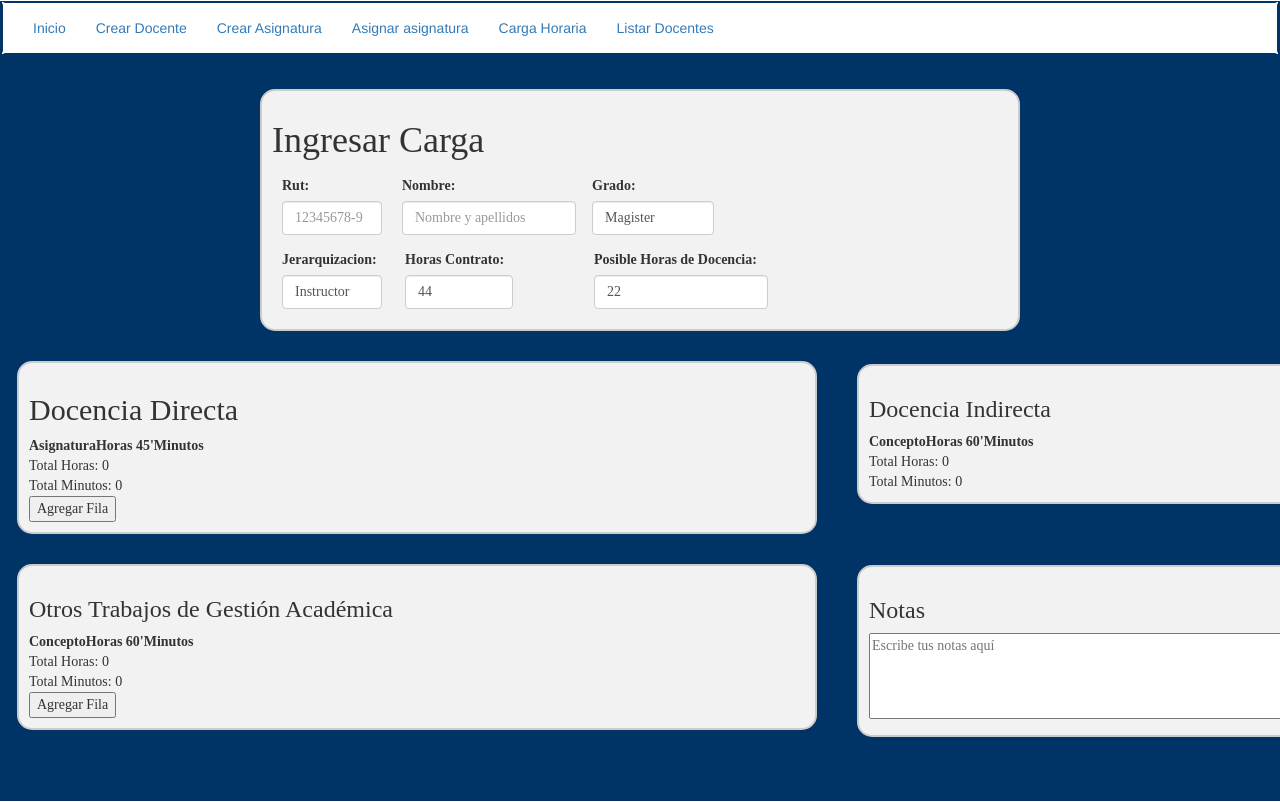
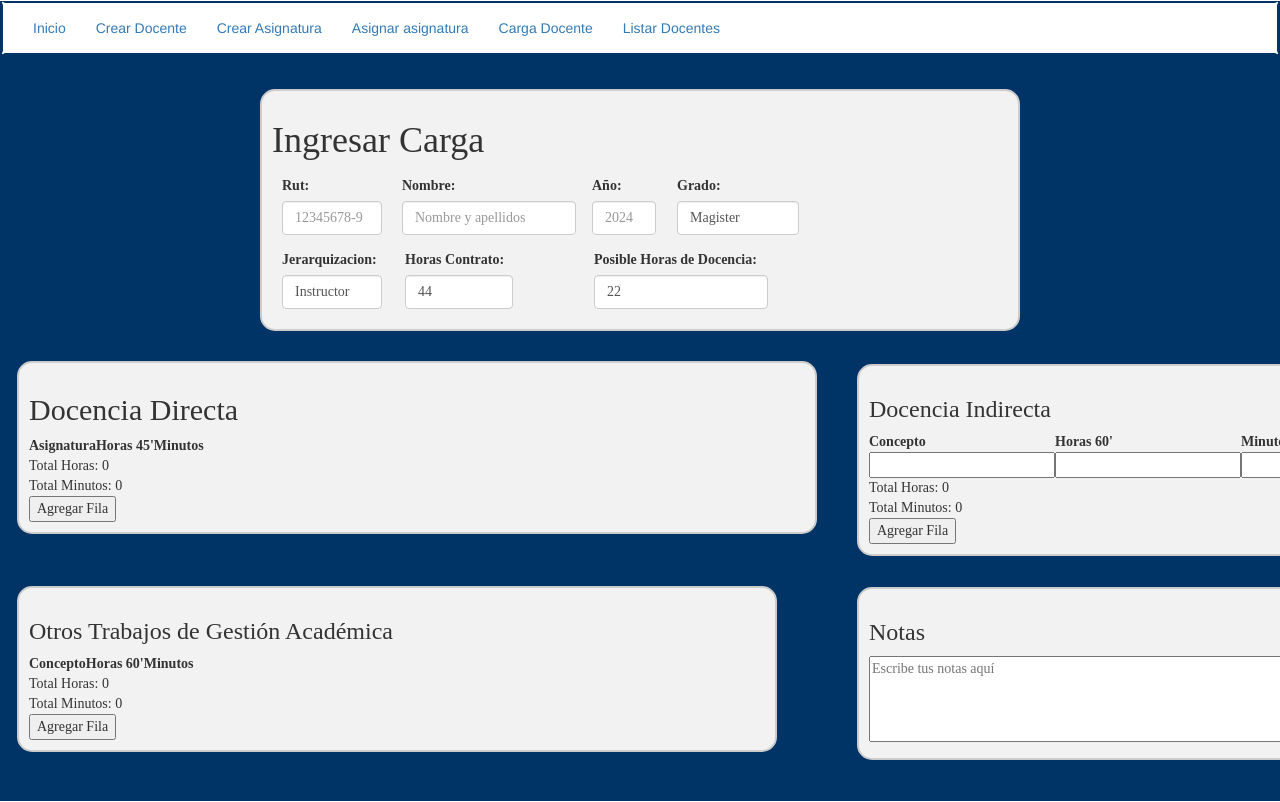
Before and after one commit to Flagos21/CDT-CargaAcademica, an Angular app: page /carga-horaria in a window 1280 px wide. Shown: the top 802 px of the page. Built offline with nearby package versions, Linux system fonts and the light colour scheme.

Commit message:
carga academica 2.3

```diff
--- a/src/app/Componentes/barnav/barnav.component.html
+++ b/src/app/Componentes/barnav/barnav.component.html
@@ -15,7 +15,7 @@
         <li><a class="button" routerLink="/profesor"> Crear Docente</a></li>
         <li><a class="button" routerLink="/crear-asignatura"> Crear Asignatura</a></li>
         <li><a class="button" routerLink="/asignar-asignatura">Asignar asignatura</a></li>
-        <li><a class="button" routerLink="/carga-horaria">Carga Horaria</a></li>
+        <li><a class="button" routerLink="/carga-horaria">Carga Docente</a></li>
         <li><a class="button" routerLink="/">Listar Docentes</a></li>
       </ul>
 
--- a/src/app/Componentes/carga-horaria/carga-horaria.component.css
+++ b/src/app/Componentes/carga-horaria/carga-horaria.component.css
@@ -7,6 +7,7 @@ body {
   display: flex; /* Añadido */
   flex-direction: column; /* Añadido */
   /*align-items: center; /* Añadido */
+  justify-content: flex-start;
 }
 
 /* Estilos para los campos de información */
@@ -19,6 +20,12 @@ body {
   padding: 10px;
   border: 2px solid #ccc;
   border-radius: 15px;
+}
+
+.flex-container {
+  display: flex;
+  flex-wrap: wrap;
+  justify-content: space-between;
 }
 
 .containerflex1 {
@@ -85,11 +92,19 @@ body {
   margin-left: 5px;
 }
 
+.año-item {
+  width: 10%;
+  padding: 5px;
+  margin-bottom: 5px;
+  margin-left: 315px;
+  margin-top: -74px;
+}
+
 .grado-item {
   width: 18%;
   padding: 5px;
   margin-bottom: 5px;
-  margin-left: 315px;
+  margin-left: 400px;
   margin-top: -74px;
 }
 
--- a/src/app/Componentes/carga-horaria/carga-horaria.component.html
+++ b/src/app/Componentes/carga-horaria/carga-horaria.component.html
@@ -22,7 +22,12 @@
 
             <div class="nombre-item">
                 <label for="nombre">Nombre:</label>
-                <input type="text" id="nombre" class="form-control" placeholder="Nombre y apellidos">
+                <input type="text" id="nombre" class="form-control" placeholder="Nombre y apellidos" autocomplete="off">
+            </div>
+
+            <div class="año-item">
+                <label for="año-item">Año:</label>
+                <input type="text" id="año" class="form-control" placeholder="2024">
             </div>
 
             <div class="grado-item">
@@ -46,7 +51,7 @@
             </div>
         </div>
     </form>
-
+    <div class="flex-container">
     <form>
         <div class="containerflex1">
             <h2>Docencia Directa</h2>
@@ -67,9 +72,7 @@
             <div id="totalMinutos">Total Minutos: <span id="totalMinutosValor">0</span></div>
             <button type="button" class="add-btn" (click)="agregarFila('asignaturasTable')">Agregar Fila</button>
         </div>
-    </form>
 
-    <form>
         <div class="containerflex2">
             <h3>Docencia Indirecta</h3>
             <table id="asignaturasTable1">
@@ -84,9 +87,19 @@
                 <tbody id="asignaturas-body">
                     <!-- Aquí se agregarán las filas dinámicamente -->
                 </tbody>
+                <tbody>
+                    <!-- Filas de la tabla de docencia indirecta -->
+                    <!-- <tr *ngFor="let fila of filasIndirecta; let i = index">
+                        <td><input type="text" name="asignatura" [(ngModel)]="fila.asignatura"></td>
+                        <td><input type="number" name="horas" min="0" [(ngModel)]="fila.horas"></td>
+                        <td><input type="number" name="minutos" min="0" max="59" [(ngModel)]="fila.minutos"></td>
+                        <td><button type="button" (click)="eliminarFilaIndirecta(i)">Eliminar</button></td>
+                    </tr> -->
+                </tbody>
             </table>
             <div id="totalHoras">Total Horas: <span id="totalHorasValor">0</span></div>
             <div id="totalMinutos">Total Minutos: <span id="totalMinutosValor">0</span></div>
+            <button type="button" (click)="agregarFilaIndirecta()">Agregar Fila</button>
         </div>
     </form>
 
@@ -118,5 +131,6 @@
             <textarea rows="4" cols="50" placeholder="Escribe tus notas aquí"></textarea>
         </div>
     </form>
+    </div>
 </body>
 </html>
--- a/src/app/Componentes/carga-horaria/carga-horaria.component.ts
+++ b/src/app/Componentes/carga-horaria/carga-horaria.component.ts
@@ -1,5 +1,6 @@
-import { Component } from '@angular/core';
+import { Component} from '@angular/core';
 import { BarnavComponent } from '../barnav/barnav.component';
+import { BackendService } from './server';
 
 @Component({
     selector: 'app-carga-horaria',
@@ -9,6 +10,51 @@ import { BarnavComponent } from '../barnav/barnav.component';
     imports: [BarnavComponent]
 })
 export class CargaHorariaComponent {
+
+    constructor(private backendService: BackendService) { }
+
+    buscarDatos() {
+        const rut = '12345678-9'; // Obtener rut del formulario
+        const nombre = 'Nombre Apellido'; // Obtener nombre del formulario
+        const año = '2024'; // Obtener año del formulario
+
+        this.backendService.buscarDatos(rut, nombre, año).subscribe(
+          (datos: any) => {
+            console.log('Datos encontrados:', datos);
+            // Actualizar los campos del formulario con los datos encontrados
+          },
+          (error: Error) => {
+            console.error('Error al buscar datos:', error);
+          }
+        );
+      }
+
+
+  guardarDatosCarga() {
+    const datos = {
+      rut: '12345678-9',
+      nombre: 'Nombre Apellido',
+      año: '2024',
+      grado: 'Magister',
+      jerarquizacion: 'Instructor',
+      horascontrato: '44',
+      PosibleHorasDeDocencia: '22',
+      asignaturas: [
+        // Aquí deberías incluir los datos de las asignaturas
+      ]
+    };
+
+    this.backendService.guardarCargaHoraria(datos).subscribe(
+      (response) => {
+        console.log('Datos de carga horaria guardados correctamente:', response);
+      },
+      (error) => {
+        console.error('Error al guardar datos de carga horaria:', error);
+      }
+    );
+  }
+
+    filasIndirecta: any[] = []; // Array para almacenar las filas de la tabla de docencia indirecta
 
     /*constructor() {
         // Event listeners para detectar cambios en los campos de rut y nombre
@@ -20,21 +66,29 @@ export class CargaHorariaComponent {
         const tbody = document.querySelector(`#${tablaId} tbody`);
         if (tbody) {
             const newRow = document.createElement('tr');
+            const uniqueId = Date.now(); // Generar un identificador único basado en el tiempo
+            newRow.dataset['id'] = uniqueId.toString(); // Asignar el identificador único a la fila
             newRow.innerHTML = `
                 <td><input type="text" name="asignatura"></td>
                 <td><input type="number" name="horas" min="0"></td>
                 <td><input type="number" name="minutos" min="0" max="59"></td>
-                <td><button type="button" class="remove-btn">Eliminar</button></td>
             `;
-            tbody.appendChild(newRow);
 
-            // Adjuntar evento de clic al botón "Eliminar"
+            // Verificar si es la tabla de docencia directa para agregar el botón "Eliminar"
+            if (tablaId === 'asignaturasTable') {
+                newRow.innerHTML += `<td><button type="button" class="remove-btn">Eliminar</button></td>`;
                 const deleteButton = newRow.querySelector('.remove-btn');
                 if (deleteButton) {
                     deleteButton.addEventListener('click', () => {
                         this.eliminarFila(newRow, tablaId);
                     });
                 }
+            } else {
+                // Si es docencia indirecta, no agregar el botón "Eliminar"
+                newRow.innerHTML += `<td></td>`;
+            }
+
+            tbody.appendChild(newRow);
 
             // Verificar si el contenedor es el de docencia directa o indirecta
             if (tablaId === 'asignaturasTable') {
@@ -42,38 +96,105 @@ export class CargaHorariaComponent {
                 const tbodyIndirecta = document.querySelector(`#asignaturasTable1 tbody`);
                 if (tbodyIndirecta) {
                     const newRowIndirecta = newRow.cloneNode(true) as HTMLElement;
+                    newRowIndirecta.dataset['id'] = uniqueId.toString(); // Asignar el mismo identificador único
                     tbodyIndirecta.appendChild(newRowIndirecta);
-
-                    // Adjuntar evento de clic al botón "Eliminar" en el contenedor de docencia indirecta
-                    const deleteButtonIndirecta = newRowIndirecta.querySelector('.remove-btn');
-                    if (deleteButtonIndirecta) {
-                        deleteButtonIndirecta.addEventListener('click', () => {
-                            this.eliminarFila(newRowIndirecta, 'asignaturasTable1');
-                        });
-                    }
                 }
             } else if (tablaId === 'asignaturasTable1') {
                 // Si es docencia indirecta, agregar la misma fila al contenedor de docencia directa
                 const tbodyDirecta = document.querySelector(`#asignaturasTable tbody`);
                 if (tbodyDirecta) {
                     const newRowDirecta = newRow.cloneNode(true) as HTMLElement;
+                    newRowDirecta.dataset['id'] = uniqueId.toString(); // Asignar el mismo identificador único
                     tbodyDirecta.appendChild(newRowDirecta);
-
-                    // Adjuntar evento de clic al botón "Eliminar" en el contenedor de docencia directa
-                    const deleteButtonDirecta = newRowDirecta.querySelector('.remove-btn');
-                    if (deleteButtonDirecta) {
-                        deleteButtonDirecta.addEventListener('click', () => {
-                            this.eliminarFila(newRowDirecta, 'asignaturasTable');
-                        });
-                    }
                 }
             }
         }
     }
 
+    agregarFilaIndirecta() {
+
+        const tablaId = 'asignaturasTable1';
+        const tbody = document.querySelector(`#${tablaId} tbody`);
+        if (tbody) {
+            const newRow = document.createElement('tr');
+            const uniqueId = Date.now(); // Generar un identificador único basado en el tiempo
+            newRow.dataset['id'] = uniqueId.toString(); // Asignar el identificador único a la fila
+            newRow.innerHTML = `
+                <td><input type="text" name="asignatura"></td>
+                <td><input type="number" name="horas" min="0"></td>
+                <td><input type="number" name="minutos" min="0" max="59"></td>
+                <td><button type="button" class="remove-btn">Eliminar</button></td>
+            `;
+
+            tbody.appendChild(newRow);
+
+            const deleteButton = newRow.querySelector('.remove-btn');
+            if (deleteButton) {
+                deleteButton.addEventListener('click', () => {
+                    this.eliminarFila(newRow, tablaId);
+                });
+            }
+        }
+
+        this.filasIndirecta.push({ asignatura: '', horas: 0, minutos: 0 });
+    }
+
+    ngOnInit() {
+        // Agregar la funcionalidad de agregar filas a la tabla de docencia indirecta al inicializar el componente
+        this.agregarFilaIndirecta();
+    }
+
+    eliminarFilaIndirecta(index: number) {
+        try {
+            console.log('Eliminando fila:', index);
+            this.filasIndirecta.splice(index, 1);
+            console.log('Filas actualizadas:', this.filasIndirecta);
+        } catch (error) {
+            console.error('Error al eliminar fila:', error);
+        }
+    }
+
     eliminarFila(row: HTMLElement, tablaId: string) {
+        console.log('Fila:', row);
+        console.log('ID de tabla:', tablaId);
+
+        if (!row || !tablaId) {
+            console.error('Fila o ID de tabla no válidos.');
+            return;
+        }
+
+        // Verificar si row es un nodo hijo directo de la tabla
+        if (!row.parentNode || row.parentNode.nodeName !== 'TBODY') {
+            console.error('La fila no es un hijo directo de una tabla.');
+            return;
+        }
+
+        if (tablaId === 'asignaturasTable') {
             row.remove();
-        this.calcularTotalHorasMinutos(); // Llamada a la función para recalcular totales después de eliminar la fila
+
+            const filaIndirectaId = row.dataset['id'];
+            if (filaIndirectaId) {
+                const filaIndirecta = document.querySelector(`#asignaturasTable1 tr[data-id="${filaIndirectaId}"]`);
+                if (filaIndirecta) {
+                    filaIndirecta.remove();
+                }
+            }
+        } else if (tablaId === 'asignaturasTable1') {
+            const tablaDirecta = document.querySelector('#asignaturasTable tbody');
+            if (tablaDirecta) {
+                const filaDirectaId = row.dataset['id'];
+                if (filaDirectaId) {
+                    const filaDirecta = tablaDirecta.querySelector(`tr[data-id="${filaDirectaId}"]`);
+                    if (filaDirecta) {
+                        filaDirecta.remove();
+                    }
+                }
+            }
+        } else {
+            console.error('ID de tabla no reconocido.');
+        }
+
+        this.calcularTotalHorasMinutos();
     }
 
    /*// Función para obtener y mostrar los datos según el rut o nombre ingresado
--- /dev/null
+++ b/src/app/Componentes/carga-horaria/server.ts
@@ -0,0 +1,38 @@
+import { HttpClient } from '@angular/common/http';
+import { Injectable } from '@angular/core';
+import { HttpHeaders } from '@angular/common/http';
+import { Observable, throwError } from 'rxjs';
+import { catchError } from 'rxjs/operators';
+
+@Injectable({
+  providedIn: 'root'
+})
+export class BackendService {
+
+    private baseUrl = 'http://localhost:3000'; // Reemplaza con la URL de tu backend
+
+    constructor(private http: HttpClient) { }
+
+    buscarDatos(rut: string, nombre: string, año: string): Observable<any> {
+        const url = `${this.baseUrl}/buscar-datos`;
+        const body = { rut, nombre, año };
+        const options = {
+          headers: new HttpHeaders({
+            'Content-Type': 'application/json'
+          })
+        };
+
+        return this.http.post<any>(url, body, options).pipe(
+            catchError(this.handleError)
+          );
+        }
+
+        private handleError(error: any) {
+            console.error('Ocurrió un error en la solicitud:', error);
+            return throwError('Ocurrió un error en la solicitud. Por favor, intenta nuevamente.');
+          }
+
+    guardarCargaHoraria(datos: any) {
+    return this.http.post('http://localhost:3000/guardar-carga', datos);
+  }
+}
```
Also changed, not shown: src/app/app.module.ts (added). Lines whose indentation alone changed are shown as unchanged.
